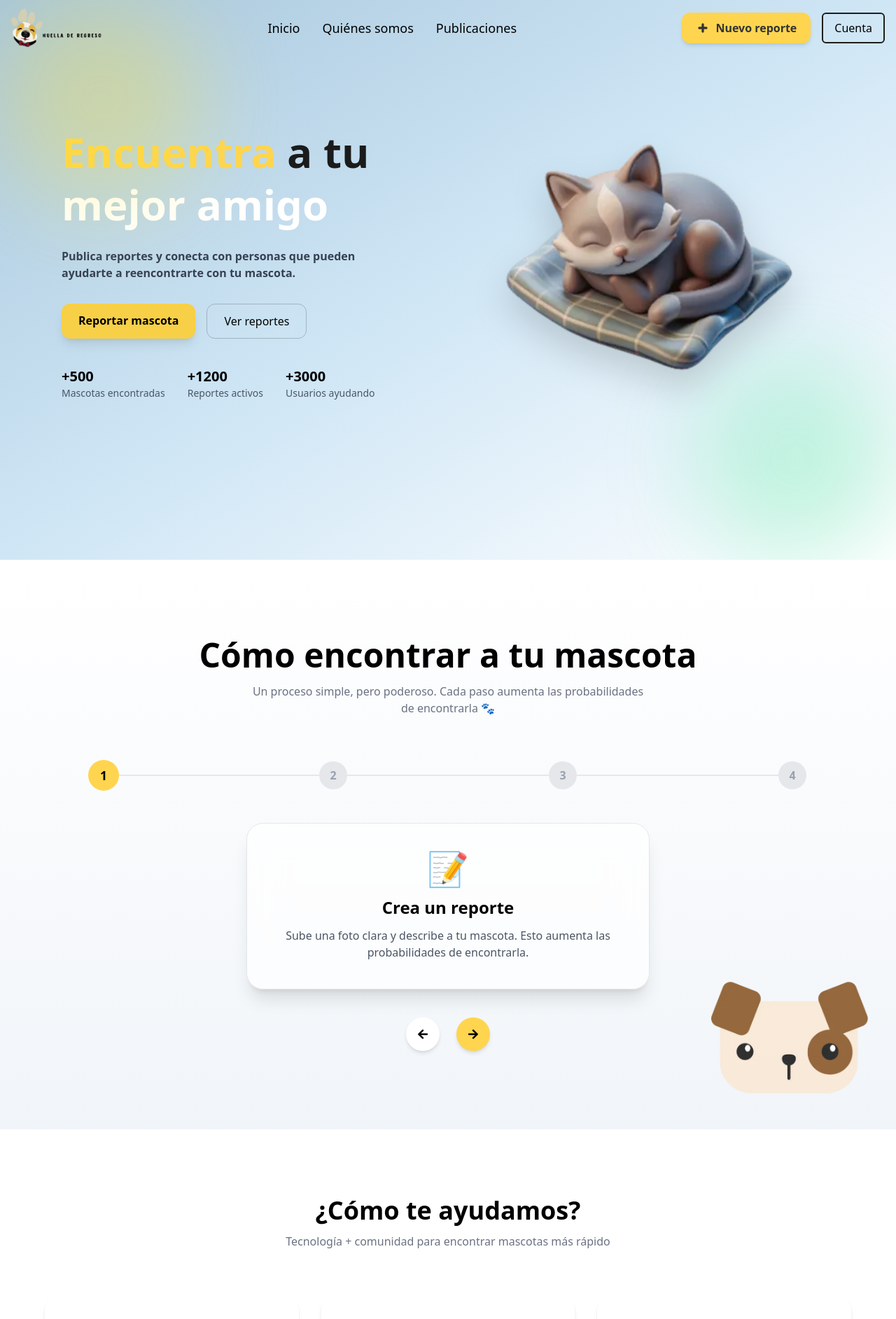
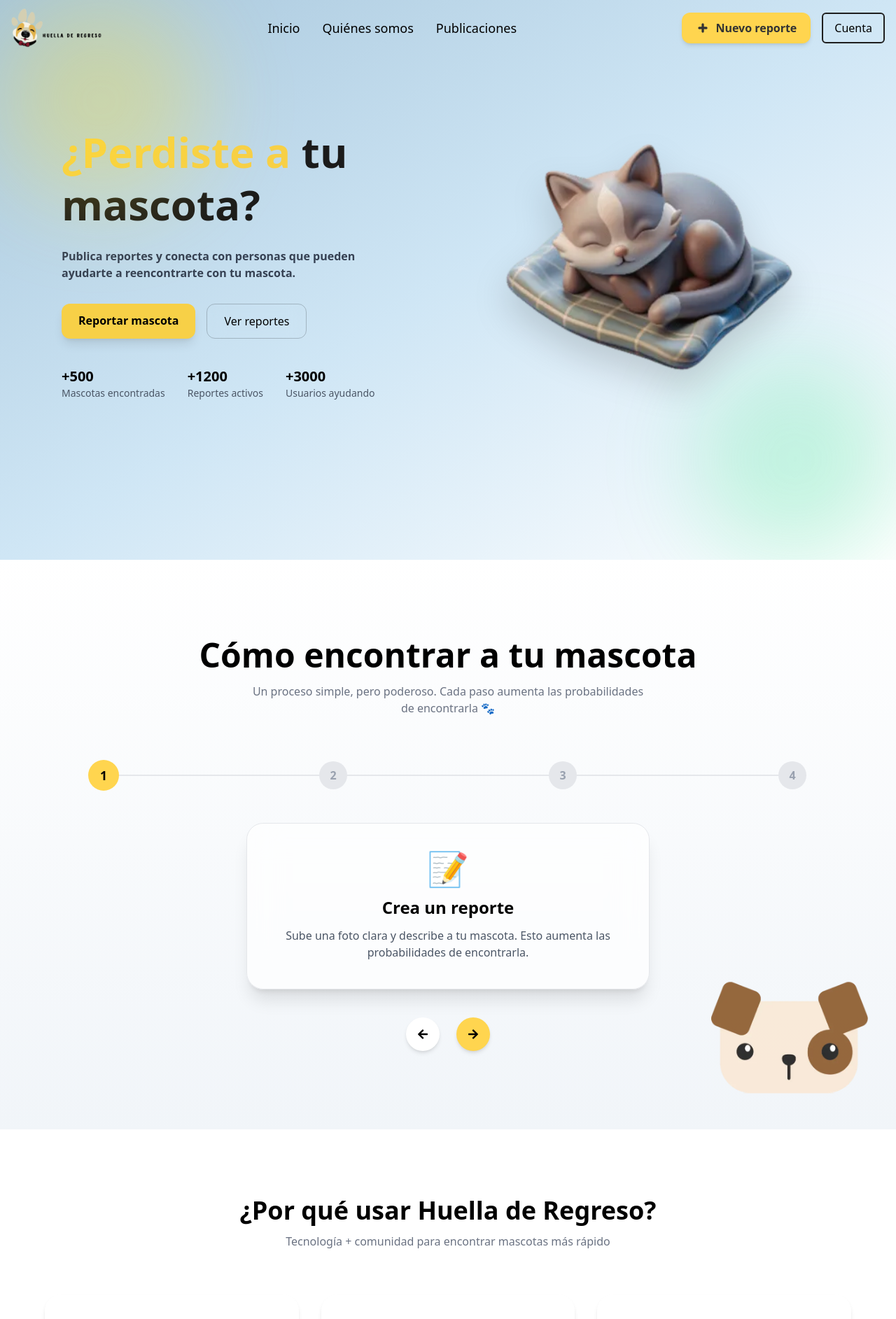
Before and after one commit to fernadev14/huella-de-regreso, a React (Vite) app: page / in a window 1280 px wide. Shown: the top 1885 px of the page at 70% size. Built offline with nearby package versions, Linux system fonts and the light colour scheme; no server answers.

Commit message:
cambio minimo de contexto

```diff
--- a/src/components/home/Banner.jsx
+++ b/src/components/home/Banner.jsx
@@ -19,10 +19,10 @@ const Banner = () => {
             animate={{ opacity: 1, y: 0 }}
             className="text-4xl md:text-6xl font-extrabold leading-tight"
           >
-            <span className="text-[#FFD54F]">Encuentra</span>{" "}
-            <span className="text-[#1B1B1B]">a tu</span>
+            <span className="text-[#F7D047]">¿Perdiste a </span>{" "}
+            <span className="text-[#1B1B1B]">tu </span>
             <br />
-            <span className="text-white">mejor amigo</span>
+            <span className="text-[#1B1B1B]">mascota?</span>
           </motion.h1>
 
           <p className="mt-6 text-gray-700 max-w-md font-semibold">
--- a/src/components/home/Help.jsx
+++ b/src/components/home/Help.jsx
@@ -12,7 +12,7 @@ const Help = () => {
         {/* TITLE */}
         <div className="text-center max-w-2xl mx-auto">
           <h2 className="text-4xl font-bold">
-            ¿Cómo te ayudamos?
+            ¿Por qué usar Huella de Regreso?
           </h2>
           <p className="text-gray-500 mt-3">
             Tecnología + comunidad para encontrar mascotas más rápido
```
